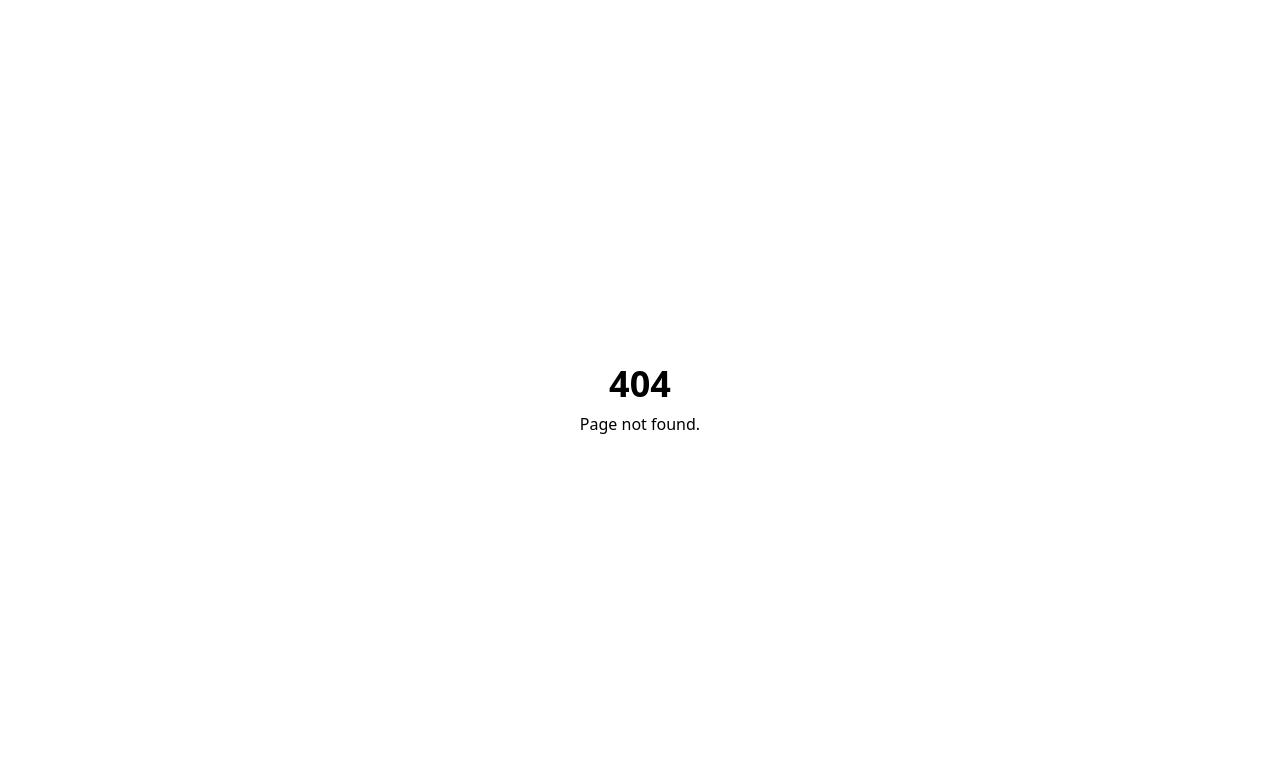
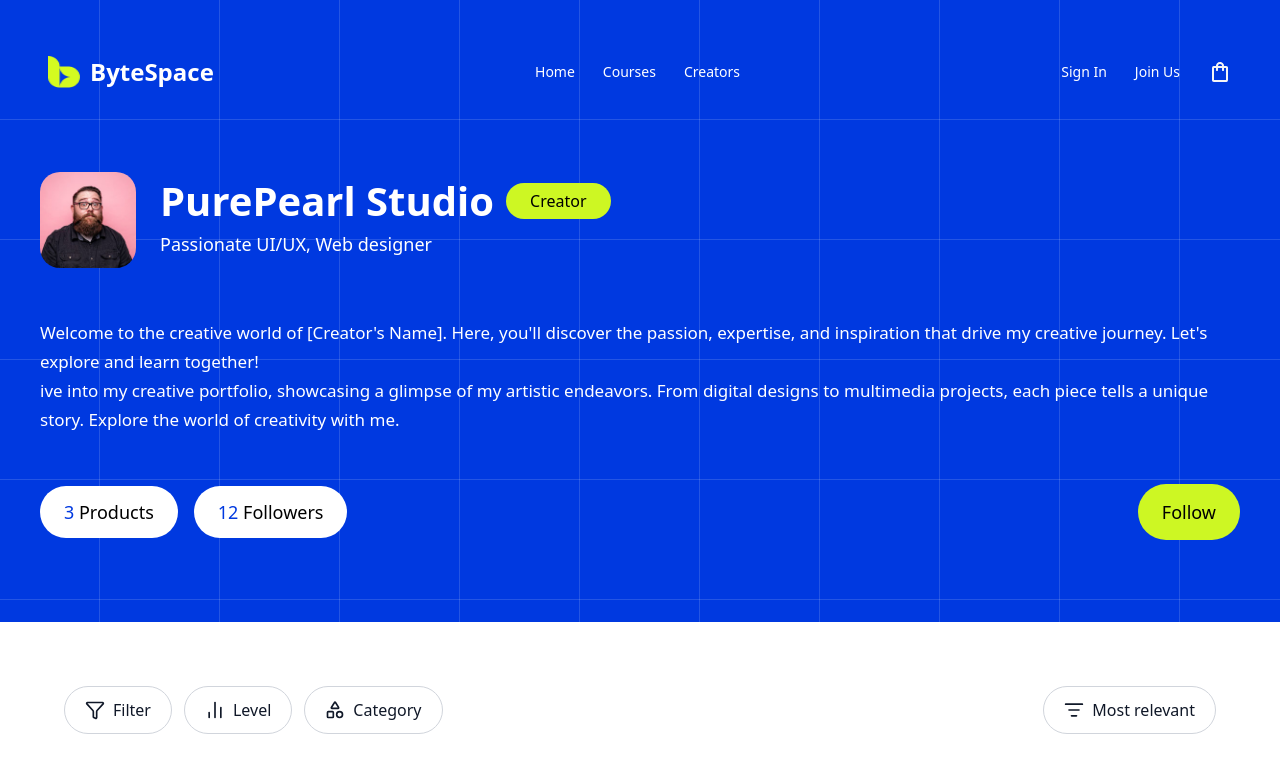
Before and after one commit to Zihadx/bytespace-new, a Next.js app: page /creators in a window 1280 px wide. Before the commit this address had no page. Shown: the top 774 px of the page. Built offline with nearby package versions, Linux system fonts and the light colour scheme.

Commit message:
feat: build creator page with profiles and course stats

```diff
--- /dev/null
+++ b/src/app/(main)/creators/page.tsx
@@ -0,0 +1,46 @@
+import CourseCard from "@/src/components/cards/CourseCard";
+import CreatorFilters from "@/src/components/sections/creators/CreatorFilters";
+import CreatorHero, {
+  type Creator,
+} from "@/src/components/sections/creators/CreatorHero";
+import { getAllCourses } from "@/src/services/courses";
+
+export const metadata = {
+  title: "PurePearl Studio | ByteSpace",
+  description: "Courses and products from PurePearl Studio on ByteSpace.",
+};
+
+// Static data===============.
+const creator: Creator = {
+  name: "PurePearl Studio",
+  tagline: "Passionate UI/UX, Web designer",
+  avatar: "/images/purepearl.png",
+  bio: [
+    "Welcome to the creative world of [Creator's Name]. Here, you'll discover the passion, expertise, and inspiration that drive my creative journey. Let's explore and learn together!",
+    "ive into my creative portfolio, showcasing a glimpse of my artistic endeavors. From digital designs to multimedia projects, each piece tells a unique story. Explore the world of creativity with me.",
+  ],
+  products: 3,
+  followers: 12,
+};
+
+const CreatorPage = () => {
+  const courses = getAllCourses().slice(0, 6);
+
+  return (
+    <main className="bg-white">
+      <CreatorHero creator={creator} />
+
+      <div className="mx-auto max-w-[1200px] px-6 pb-16 pt-16">
+        <CreatorFilters />
+
+        <div className="mt-10 grid gap-10 sm:grid-cols-2 lg:grid-cols-3">
+          {courses.map((course) => (
+            <CourseCard key={course.id} course={course} />
+          ))}
+        </div>
+      </div>
+    </main>
+  );
+};
+
+export default CreatorPage;
--- a/src/app/not-found.tsx
+++ b/src/app/not-found.tsx
@@ -1,14 +1,39 @@
-// 404 page — big gradient '404', message, 'Back to Home' button.
-// Design shows Navbar + Footer here, so compose them directly (not-found sits outside the (main) group).
-export default function NotFound() {
+import Link from "next/link";
+import GridBackground from "../components/ui/GridBackground";
+
+export const metadata = {
+  title: "Page not found | ByteSpace",
+};
+
+const NotFound = () => {
   return (
-    <main className="flex min-h-screen items-center justify-center">
-      <div className="text-center">
-        <h1 className="text-4xl font-bold">404</h1>
-        <p className="mt-2 text-muted-foreground">
-          Page not found.
+    <main>
+      <GridBackground className="flex min-h-screen flex-col items-center px-6 pt-32 pb-24 text-center">
+        {/* Big 404 that fades into the background at the bottom */}
+        <h1
+          className="select-none bg-gradient-to-b from-[#CDF723] from-45% to-[#0039E0] to-95% bg-clip-text text-[clamp(9rem,33vw,30rem)] font-bold leading-[0.8] text-transparent"
+          aria-label="404"
+        >
+          404
+        </h1>
+
+        <h2 className="relative -mt-[2vw] max-w-[900px] text-[clamp(2.25rem,5.5vw,4.5rem)] font-semibold leading-[1.1]">
+          The page you are looking for doesn’t exist
+        </h2>
+
+        <p className="mt-10 text-base font-light text-white/90">
+          Try to use a correct url or go back to homepage to start again
         </p>
-      </div>
+
+        <Link
+          href="/"
+          className="mt-10 rounded-full bg-[#CDF723] px-6 py-3.5 text-base font-medium text-black transition hover:brightness-95"
+        >
+          Back to Home
+        </Link>
+      </GridBackground>
     </main>
   );
-}
+};
+
+export default NotFound;
--- /dev/null
+++ b/src/components/sections/creators/CreatorFilters.tsx
@@ -0,0 +1,28 @@
+import { ChartNoAxesColumn, Funnel, ListFilter, Shapes } from "lucide-react";
+
+const pill =
+  "flex h-12 items-center gap-2 rounded-full border border-gray-300 bg-white px-5 text-base text-gray-900 transition hover:border-gray-900";
+
+const CreatorFilters = () => {
+  return (
+    <div className="flex flex-wrap items-center justify-between gap-3">
+      <div className="flex flex-wrap gap-3">
+        <button className={pill}>
+          <Funnel className="size-5" /> Filter
+        </button>
+        <button className={pill}>
+          <ChartNoAxesColumn className="size-5" /> Level
+        </button>
+        <button className={pill}>
+          <Shapes className="size-5" /> Category
+        </button>
+      </div>
+
+      <button className={pill}>
+        <ListFilter className="size-5" /> Most relevant
+      </button>
+    </div>
+  );
+};
+
+export default CreatorFilters;
--- /dev/null
+++ b/src/components/sections/creators/CreatorHero.tsx
@@ -0,0 +1,67 @@
+import Image from "next/image";
+import GridBackground from "@/src/components/ui/GridBackground";
+
+export type Creator = {
+  name: string;
+  tagline: string;
+  avatar: string;
+  bio: string[];
+  products: number;
+  followers: number;
+};
+
+const CreatorHero = ({ creator }: { creator: Creator }) => {
+  return (
+    <GridBackground className="px-6 pb-[82px] pt-[172px]">
+      <div className="mx-auto max-w-[1200px]">
+        {/* ========== Creator Avtar + name=========== */}
+        <div className="flex items-start gap-6">
+          <Image
+            src={creator.avatar}
+            alt={creator.name}
+            width={96}
+            height={96}
+            className="size-24 rounded-[20px] bg-pink-200 object-cover"
+          />
+          <div className="pt-1">
+            <div className="flex flex-wrap items-center gap-3">
+              <h1 className="text-[40px] font-semibold leading-tight">
+                {creator.name}
+              </h1>
+              <span className="rounded-full bg-[#CDF723] px-6 py-1.5 text-base text-black">
+                Creator
+              </span>
+            </div>
+            <p className="mt-1 text-lg font-light">{creator.tagline}</p>
+          </div>
+        </div>
+
+        {/* ===========Bio========= */}
+        <div className="mt-[50px] space-y-0 text-[17px] font-light leading-[29px]">
+          {creator.bio.map((line) => (
+            <p key={line}>{line}</p>
+          ))}
+        </div>
+
+        {/* =============Stats + follow========= */}
+        <div className="mt-[50px] flex flex-wrap items-center justify-between gap-4">
+          <div className="flex gap-4">
+            <Stat value={creator.products} label="Products" />
+            <Stat value={creator.followers} label="Followers" />
+          </div>
+          <button className="rounded-full bg-[#CDF723] px-6 py-3.5 text-lg font-medium text-black transition hover:brightness-95">
+            Follow
+          </button>
+        </div>
+      </div>
+    </GridBackground>
+  );
+};
+
+const Stat = ({ value, label }: { value: number; label: string }) => (
+  <div className="rounded-full bg-white px-6 py-3 text-lg text-black">
+    <span className="text-[#0039E0]">{value}</span> {label}
+  </div>
+);
+
+export default CreatorHero;
--- /dev/null
+++ b/src/components/ui/GridBackground.tsx
@@ -0,0 +1,23 @@
+import type { ReactNode } from "react";
+
+type GridBackgroundProps = {
+  children: ReactNode;
+  className?: string;
+};
+const GridBackground = ({ children, className = "" }: GridBackgroundProps) => {
+  return (
+    <section
+      className={`relative overflow-hidden bg-[#0039E0] text-white ${className}`}
+      style={{
+        backgroundImage:
+          "linear-gradient(to right, transparent calc(100% - 1px), rgba(255,255,255,0.14) 0), linear-gradient(to bottom, transparent calc(100% - 1px), rgba(255,255,255,0.14) 0)",
+        backgroundSize: "120px 120px",
+        backgroundPosition: "center top",
+      }}
+    >
+      {children}
+    </section>
+  );
+};
+
+export default GridBackground;
```
Also changed, not shown: public/images/purepearl.png (added).
